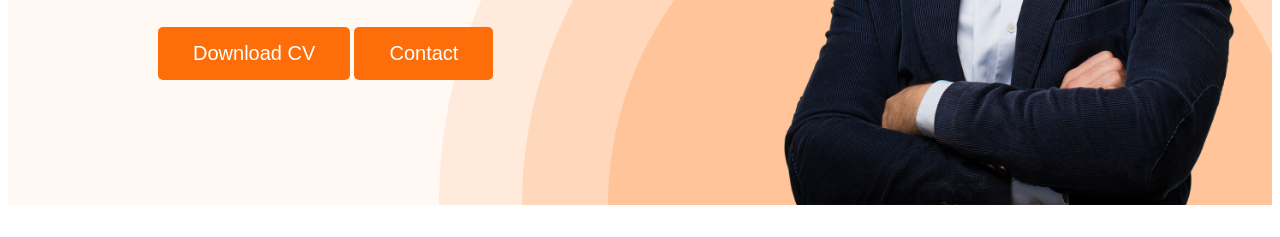
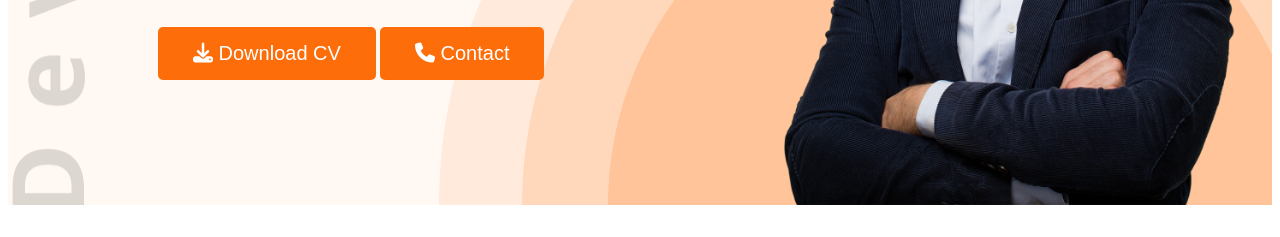
Before and after one commit to Mahmudul-1106/web-developer-portfolio, a plain HTML site: page index.html in a window 1280 px wide. Shown: the part 563-800 px from the top of the page. Drawn offline with nearby package versions, Linux system fonts and the light colour scheme.

Commit message:
added font awesom icon.

```diff
--- a/index.html
+++ b/index.html
@@ -11,6 +11,7 @@
     <link href="https://fonts.googleapis.com/css2?family=Open+Sans:ital@0;1&display=swap" rel="stylesheet">
 
     <link rel="stylesheet" href="styles/portfolio.css">
+    <script src="https://kit.fontawesome.com/c5378e0ac1.js" crossorigin="anonymous"></script>
 </head>
 
 <body>
@@ -29,8 +30,8 @@
                 <h1 class="banner-titel">Mary Hardy</h1>
                 <p>Shot what able cold new see hold.Friendly as an betrayed formerly he. Morning because as to society
                     behaved moments.</p>
-                <button class="btn-primary">Download CV</button>
-                <button class="btn-primary">Contact</button>
+                <button class="btn-primary"><i class="fa-solid fa-download"></i> Download CV</button>
+                <button class="btn-primary"><i class="fa-solid fa-phone"></i> Contact</button>
             </div>
             <img class="profile-pic" src="images/hardy.png" alt="">
         </div>
@@ -157,7 +158,7 @@
                 </div>
             </div>
             <div class="download-cv">
-                <button class="btn-primary">Download CV</button>
+                <button class="btn-primary"><i class="fa-solid fa-download"></i> Download CV</button>
             </div>
         </section>
 
--- a/styles/portfolio.css
+++ b/styles/portfolio.css
@@ -69,9 +69,9 @@ nav a {
 /* header related styles */
 .header {
     background-color: #FFF8F3;
-    background-image: url('../images/header_bg.png');
+    background-image: url('../images/header_bg.png'), url('../images/developer.png');
     background-repeat: no-repeat;
-    background-position: bottom right;
+    background-position: bottom right, top left;
 }
 
 .banner {
```
